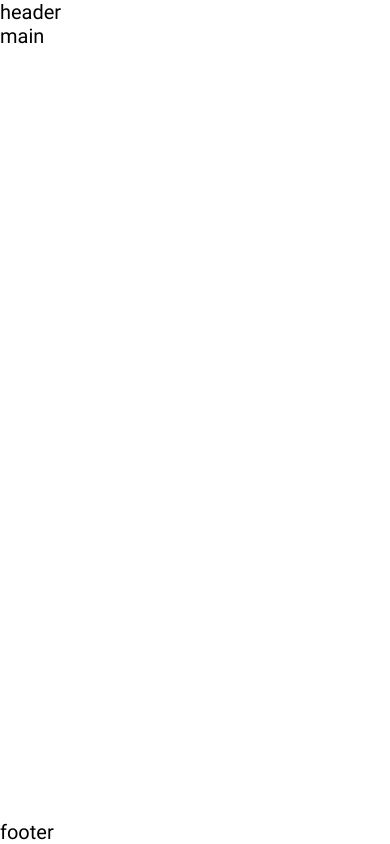
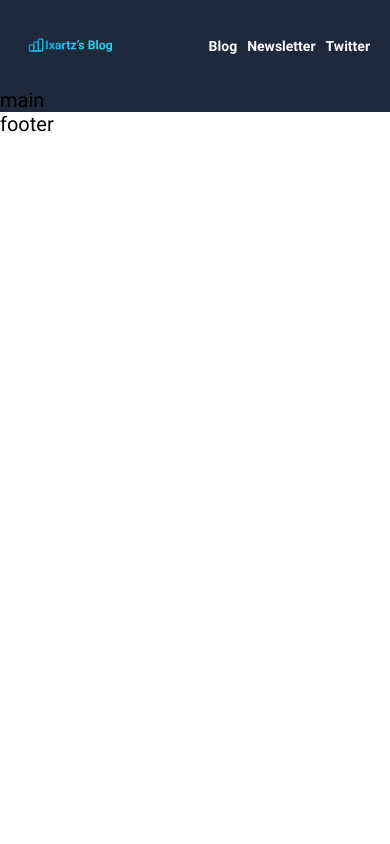
Before and after one commit to ilxomjona/Portfolyo, a plain HTML site: page index.html in a window 390 px wide. Drawn offline with Linux system fonts and the light colour scheme.

Commit message:
add site-header

```diff
--- a/css/styles.css
+++ b/css/styles.css
@@ -2,6 +2,8 @@
 	--text-line-height: 1.2;
 	--text-color: #cbd5e1;
 	--nav-color: #f8fafc;
+	--blog-bg: #1e293b;
+	--hover-color: #22d3ee;
 }
 
 @font-face {
@@ -32,6 +34,7 @@ html {
 	box-sizing: border-box;
 	height: 100%;
 	scroll-behavior: smooth;
+	font-size: 62.5%;
 }
 *,
 *::before,
@@ -40,7 +43,7 @@ html {
 }
 
 *:focus {
-	outline: 2px dotted #ff7500;
+	outline: 2px dotted var(--nav-color);
 	outline-offset: 3px;
 }
 
@@ -50,15 +53,159 @@ body {
 	height: 100%;
 	font-family: 'Roboto', sans-serif;
 	font-weight: 400;
-	font-size: 20px;
+	font-size: 2rem;
 	line-height: var(--text-line-height);
+}
+
+.container {
+	max-width: 1190px;
+	width: 100%;
+	padding-left: 20px;
+	padding-right: 20px;
+	margin-right: auto;
+	margin-left: auto;
+}
+
+ul,
+ol {
+	list-style: none;
+	padding: 0;
+	margin: 0;
+}
+
+h1,
+h2,
+h3,
+h4,
+h5,
+h6,
+p {
+	margin-top: 0;
+	margin-bottom: 0;
+}
+
+a {
+	text-decoration: none;
+}
+
+.site-wrapper {
+	background-color: var(--blog-bg);
 }
 
 main {
 	flex-grow: 1;
 }
 
-h1 {
-	font-family: 'Roboto', sans-serif;
-	color: var(--text-color);
+.site-header {
+	padding-top: 3.2rem;
+	padding-bottom: 3.2rem;
 }
+
+.site-header__container {
+	display: flex;
+	align-items: center;
+	justify-content: space-between;
+}
+
+.site-logo {
+	width: 210px;
+	height: 44px;
+	transition: opasity 0.4s ease;
+}
+
+.site-logo:hover {
+	opacity: 0.8;
+}
+
+.site-logo:active {
+	opacity: 0.6;
+}
+
+.sitenav__list {
+	display: flex;
+	align-items: center;
+}
+
+.sitenav__item:not(:last-child) {
+	margin-right: 4rem;
+}
+
+.sitenav__link {
+	color: var(--nav-color);
+	font-weight: 700;
+	font-size: 2.4rem;
+	line-height: var(--text-line-height);
+	transition: all 0.4s ease;
+}
+
+.sitenav__link:hover {
+	color: #22d3ee;
+}
+
+.sitenav__link:active {
+	opacity: 0.6;
+}
+
+@media screen and (max-width: 979px) {
+	.site-logo {
+		width: 180px;
+	}
+
+	.site-logo img {
+		width: 180px;
+	}
+
+	.sitenav__item:not(:last-child) {
+		margin-right: 3.2rem;
+	}
+
+	.sitenav__link {
+		font-size: 2rem;
+	}
+}
+
+@media screen and (max-width: 767px) {
+	.site-logo {
+		width: 150px;
+		height: 36px;
+	}
+
+	.site-logo img {
+		width: 150px;
+		height: 36px;
+	}
+
+	.sitenav__item:not(:last-child) {
+		margin-right: 2.4rem;
+	}
+
+	.sitenav__link {
+		font-size: 1.6rem;
+	}
+}
+
+@media screen and (max-width: 480px) {
+	.site-logo {
+		width: 100px;
+		height: 18px;
+	}
+
+	.site-logo img {
+		width: 100px;
+		height: 18px;
+	}
+
+	.sitenav__item:not(:last-child) {
+		margin-right: 1rem;
+	}
+
+	.sitenav__link {
+		font-size: 1.4rem;
+	}
+}
+
+@media screen and (max-width: 320px) {
+	.sitenav__link {
+		font-size: 1rem;
+	}
+}
--- a/index.html
+++ b/index.html
@@ -11,8 +11,29 @@
 		<link rel="stylesheet" href="css/styles.css" />
 	</head>
 	<body>
-		<header>header</header>
-		<main>main</main>
+		<div class="site-wrapper">
+			<header class="site-header">
+				<div class="container site-header__container">
+					<a class="site-logo" href="/">
+						<img src="img/logo.svg" alt="site-logo" width="210" height="44" />
+					</a>
+					<nav class="sitenav">
+						<ul class="sitenav__list">
+							<li class="sitenav__item">
+								<a class="sitenav__link" href="#">Blog</a>
+							</li>
+							<li class="sitenav__item">
+								<a class="sitenav__link" href="#">Newsletter</a>
+							</li>
+							<li class="sitenav__item">
+								<a class="sitenav__link" href="#">Twitter</a>
+							</li>
+						</ul>
+					</nav>
+				</div>
+			</header>
+			<main>main</main>
+		</div>
 		<footer>footer</footer>
 	</body>
 </html>
```
Also changed, not shown: img/logo.svg (added).
